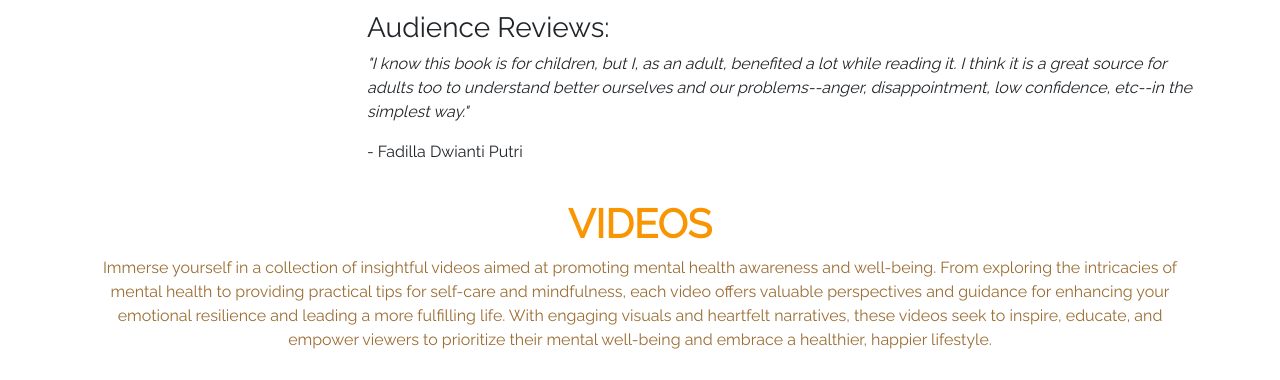
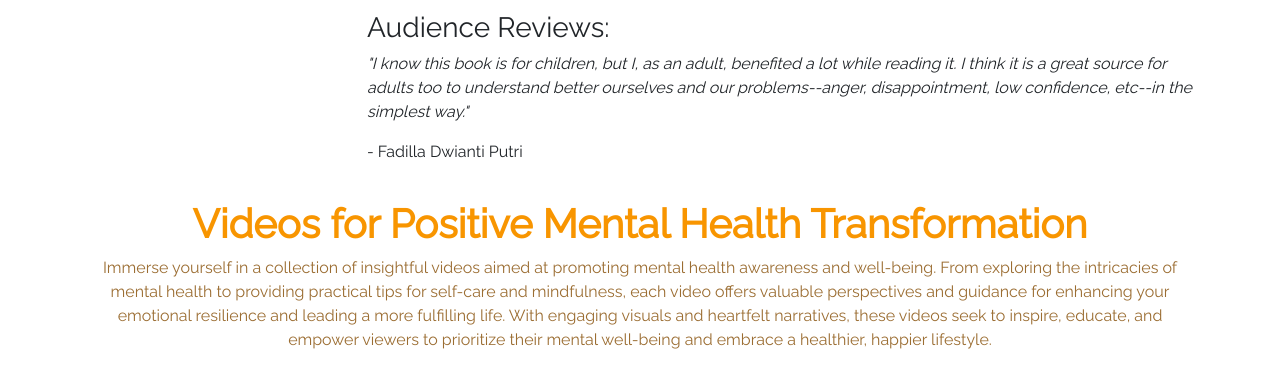
Before and after one commit to jaor13/MindWhisper-Web-Systems-Final-Term, a PHP site: page /resource-library.html in a window 1280 px wide. Shown: the part 4164-4544 px from the top of the page. Run offline with PHP 8.4, Linux system fonts and the light colour scheme.

Commit message:
update titles

```diff
--- a/resource-library.html
+++ b/resource-library.html
@@ -40,7 +40,7 @@
 
         <section class="articles">
             <div class="container">
-                <h1 class="text-center">Articles</h1>
+                <h1 class="text-center">A must read Articles</h1>
                 <p class="text-to-read">Discover insightful articles covering a range of topics aimed at enhancing your well-being. From understanding the importance of mental health to exploring the transformative power of forgiveness, each article offers valuable insights and practical tips for improving your overall health and happiness. Dive into the articles to gain a deeper understanding of key aspects of well-being and empower yourself to lead a healthier, more fulfilling life.</p>
                 <div class="row">
                     <article class="col-md-6" style="max-width: 600px;">
@@ -121,7 +121,7 @@
 
         <section class="books">
             <div class="container">
-                <h1 class="text-center">Books</h1>
+                <h1 class="text-center">Top Picks for Books</h1>
                 <p class="text-to-read">Explore a curated selection of books designed to enhance your understanding of mental health, personal development, and emotional well-being. From groundbreaking therapeutic techniques to empowering guides for building confidence and resilience, each book offers valuable insights and practical strategies for navigating life's challenges with courage and clarity. Dive into these empowering reads and embark on a journey towards a happier, healthier, and more fulfilling life.</p>
 
                 <div class="row">
@@ -234,7 +234,7 @@
 
         <section class="videos">
             <div class="container">
-                <h1 class="text-center">Videos</h1>
+                <h1 class="text-center">Videos for Positive Mental Health Transformation</h1>
                 <p class="text-to-read">Immerse yourself in a collection of insightful videos aimed at promoting mental health awareness and well-being. From exploring the intricacies of mental health to providing practical tips for self-care and mindfulness, each video offers valuable perspectives and guidance for enhancing your emotional resilience and leading a more fulfilling life. With engaging visuals and heartfelt narratives, these videos seek to inspire, educate, and empower viewers to prioritize their mental well-being and embrace a healthier, happier lifestyle.</p>
                 <div class="row">
                     <div class="col-md-6 mb-5">
--- a/styles.css/resource-library/styles.css
+++ b/styles.css/resource-library/styles.css
@@ -39,7 +39,7 @@ header ul li {
 
 
 .videos{
-    margin-bottom: 200px;
+    margin-bottom: 120px;
 }
 
 .btn {
@@ -105,7 +105,6 @@ ul li {
 }
 
 .text-center{
-  text-transform: uppercase;
   font-size: 2.5rem;
   font-weight: bolder;
   color: #f89500;
```
